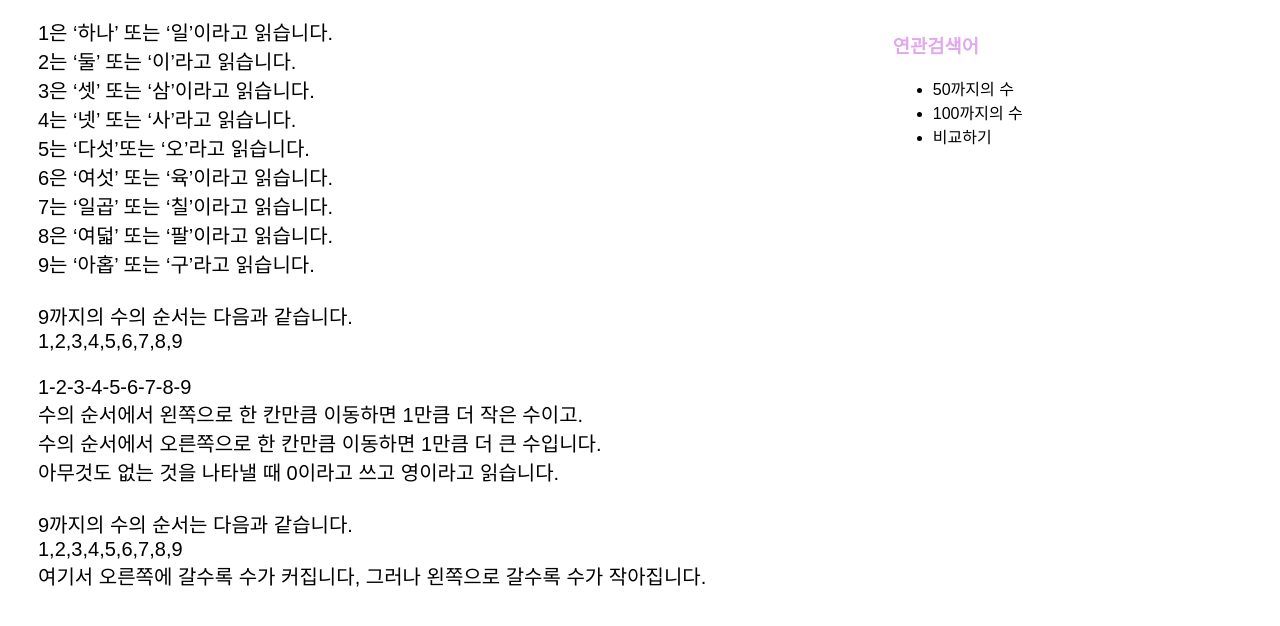
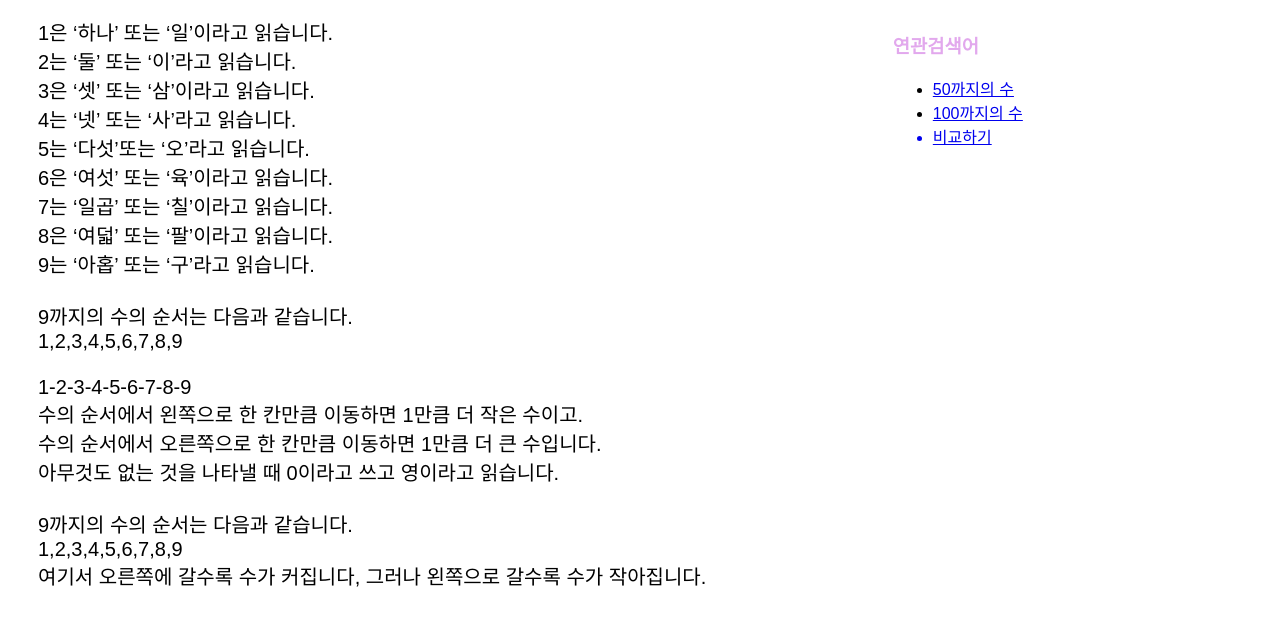
Before and after one commit to joyw03/project_Arithmetic, a plain HTML site: page Formula/9까지의 수.html in a window 1280 px wide. Both pictures are taken after typing "Sample" into the empty fields and a click on the button 718 px from the left and 43 px from the top of the page. Shown: the part 160-786 px from the top of the page. Drawn offline with Linux system fonts and the light colour scheme.

Commit message:
Update 9까지의 수.html

```diff
--- a/Formula/9까지의 수.html
+++ b/Formula/9까지의 수.html
@@ -107,8 +107,8 @@
 				연관검색어
 			</h3>
 			<ul>
-				<li>50까지의 수</li>
-				<li>100까지의 수</li>
+				<li><a href="Formula/50까지의 수.html">50까지의 수</li>
+				<li><a href="Formula/100까지의 수.html">100까지의 수</li>
 				<li>비교하기</li>
 			</ul>
 		</aside>
@@ -118,7 +118,7 @@
     <script>
 			function result() {
 				var name = document.getElementById('name').value;
-				var link = 'C:/Users/tomyb/OneDrive/바탕 화면/학교/한국성서대학교/2학년/1학기/웹 프로그래밍/기말고사 프로젝트_1분대기조/project_Arithmetic/Formula/' + name + '.html'; // 프로젝트 폴더 경로에 맞게 수정해주세요
+				var link = name + '.html'; // 프로젝트 폴더 경로에 맞게 수정해주세요
 				window.open(link, target="_self");
 				return false;
 			}
```
